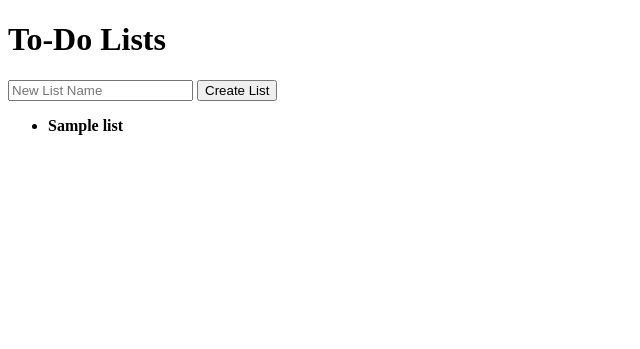
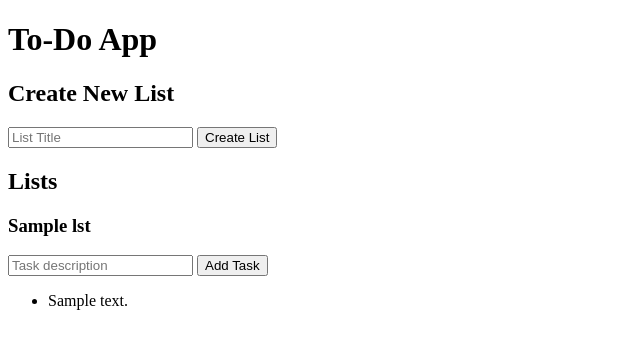
Before and after one commit to CI-Till-Krempel/horseless-carriage-eval-todo-app, a Flask app: template templates/index.html in a window 1280 px wide. Shown: the top 349 px of the page, without its empty margins (0-640 px from the left). Run offline with Flask 3, Linux system fonts and the light colour scheme; the template is opened without the code that fills it: most values are stand-ins (such as "Sample title", 1, 10 or a date in 2020).

Commit message:
feat: implement US-0002 add task to list

```diff
--- a/app.py
+++ b/app.py
@@ -2,18 +2,32 @@ from flask import Flask, render_template, request, redirect, url_for
 
 app = Flask(__name__)
 
-# In-memory storage for lists and tasks
+# In-memory database for lists and tasks
+# lists: dict mapping list_id -> {"id": list_id, "title": title, "tasks": [ {"id": task_id, "description": desc, "completed": False} ] }
 lists = {}
+list_counter = 1
+task_counter = 1
 
 @app.route('/')
 def index():
-    return render_template('index.html', lists=lists)
+    return render_template('index.html', lists=lists.values())
 
 @app.route('/lists', methods=['POST'])
 def create_list():
-    name = request.form.get('name')
-    if name and name not in lists:
-        lists[name] = []
+    global list_counter
+    title = request.form.get('title')
+    if title:
+        lists[str(list_counter)] = {"id": str(list_counter), "title": title, "tasks": []}
+        list_counter += 1
+    return redirect(url_for('index'))
+
+@app.route('/lists/<list_id>/tasks', methods=['POST'])
+def add_task(list_id):
+    global task_counter
+    description = request.form.get('description')
+    if list_id in lists and description:
+        lists[list_id]["tasks"].append({"id": str(task_counter), "description": description, "completed": False})
+        task_counter += 1
     return redirect(url_for('index'))
 
 if __name__ == '__main__':
--- a/templates/index.html
+++ b/templates/index.html
@@ -2,20 +2,31 @@
 <html lang="en">
 <head>
     <meta charset="utf-8">
-    <title>To-Do List Web App</title>
+    <title>To-Do App</title>
 </head>
 <body>
-    <h1>To-Do Lists</h1>
+    <h1>To-Do App</h1>
+
+    <h2>Create New List</h2>
     <form action="/lists" method="POST">
-        <input type="text" name="name" placeholder="New List Name" required>
+        <input type="text" name="title" placeholder="List Title" required>
         <button type="submit">Create List</button>
     </form>
-    <ul>
-        {% for list_name in lists %}
-            <li>
-                <strong>{{ list_name }}</strong>
-            </li>
-        {% endfor %}
-    </ul>
+
+    <h2>Lists</h2>
+    {% for lst in lists %}
+        <div>
+            <h3>{{ lst.title }}</h3>
+            <form action="/lists/{{ lst.id }}/tasks" method="POST">
+                <input type="text" name="description" placeholder="Task description" required>
+                <button type="submit">Add Task</button>
+            </form>
+            <ul>
+                {% for task in lst.tasks %}
+                    <li>{{ task.description }}</li>
+                {% endfor %}
+            </ul>
+        </div>
+    {% endfor %}
 </body>
 </html>
```
Also changed, not shown: tests/test_todo.py (added, +23 -0 lines).
